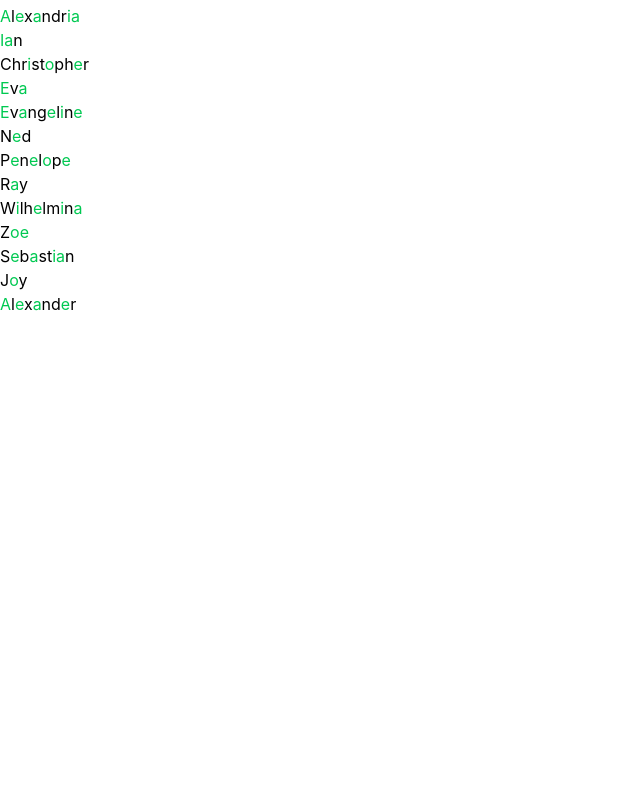
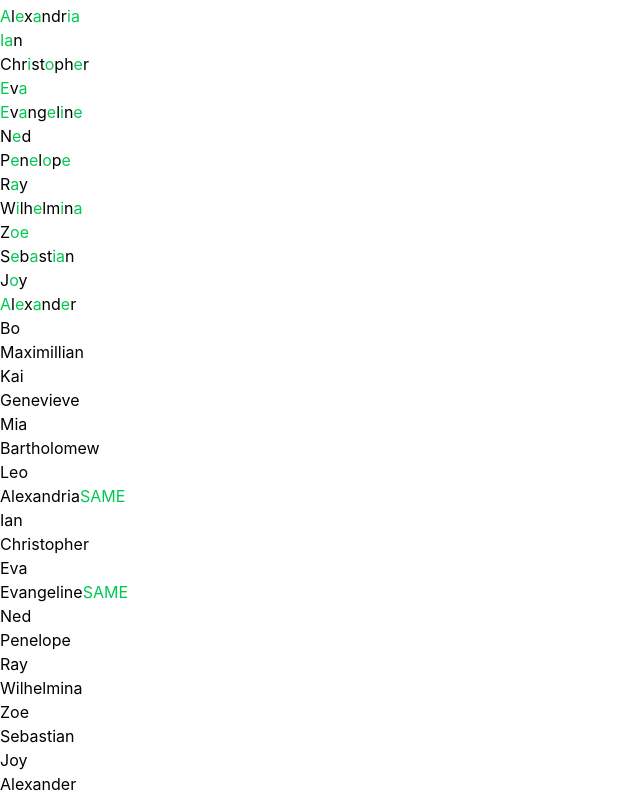
Before and after one commit to Fizzmedia/React-Assignment-2, a React (Vite) app: page / in a window 1280 px wide. Shown: the part 2308-3104 px from the top of the page, without its empty margins (0-640 px from the left). Before the commit the page ends 2624 px from the top, so only its background shows below. Built offline with nearby package versions, Linux system fonts and the light colour scheme.

Commit message:
Added a system that checks for words that starts and ends with the same letter

```diff
--- a/src/App.jsx
+++ b/src/App.jsx
@@ -3,6 +3,7 @@ import ReverseLists from "./components/RenderingLists/ReverseLists"
 import Alphabet from "./components/RenderingLists/Alphabet"
 import LetterMatching from "./components/ConditionRendering/LetterMatching"
 import Vowels from "./components/ConditionRendering/Vowels"
+import SameLetter from "./components/ConditionRendering/SameLetter"
 
 function App() {
   return (
@@ -12,6 +13,7 @@ function App() {
       <Alphabet />
       <LetterMatching />
       <Vowels />
+      <SameLetter />
     </>
   )
 }
--- /dev/null
+++ b/src/components/ConditionRendering/SameLetter.jsx
@@ -0,0 +1,20 @@
+const names = [  "Bo", "Maximillian",  "Kai",  "Genevieve",  "Mia",  "Bartholomew",  "Leo",  "Alexandria",  "Ian",  "Christopher",  "Eva",  "Evangeline",  "Ned",  "Penelope",  "Ray",  "Wilhelmina",  "Zoe",  "Sebastian",  "Joy",  "Alexander"
+]
+
+function SameLetter() {
+    return(
+        <div>
+            {names.map((name) => (
+                <p key={name}>
+                    {name}
+
+                    {name[0].toLowerCase() === name[name.length - 1].toLowerCase() && (
+                        <span className="m1-2 text-green-500">SAME</span>
+                    )}
+                </p>
+            ))}
+        </div>
+    )
+}
+
+export default SameLetter
```
